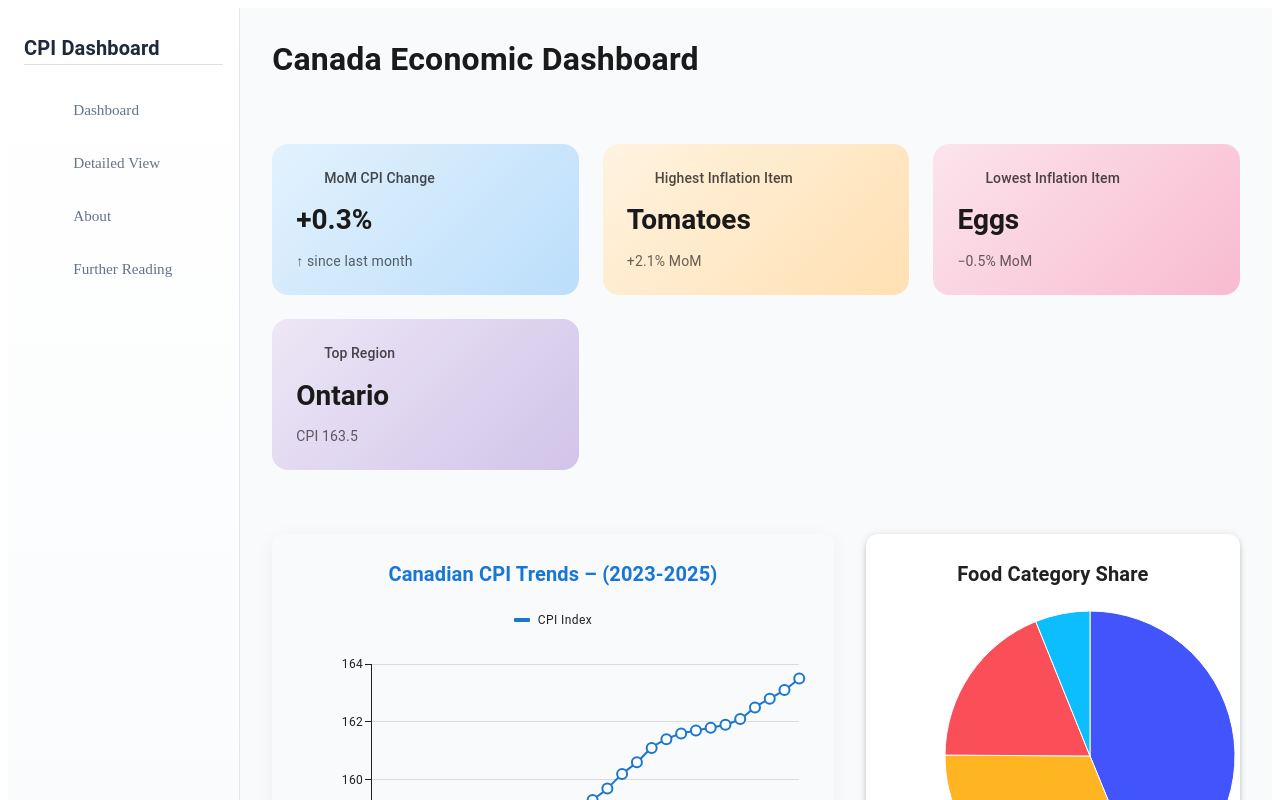
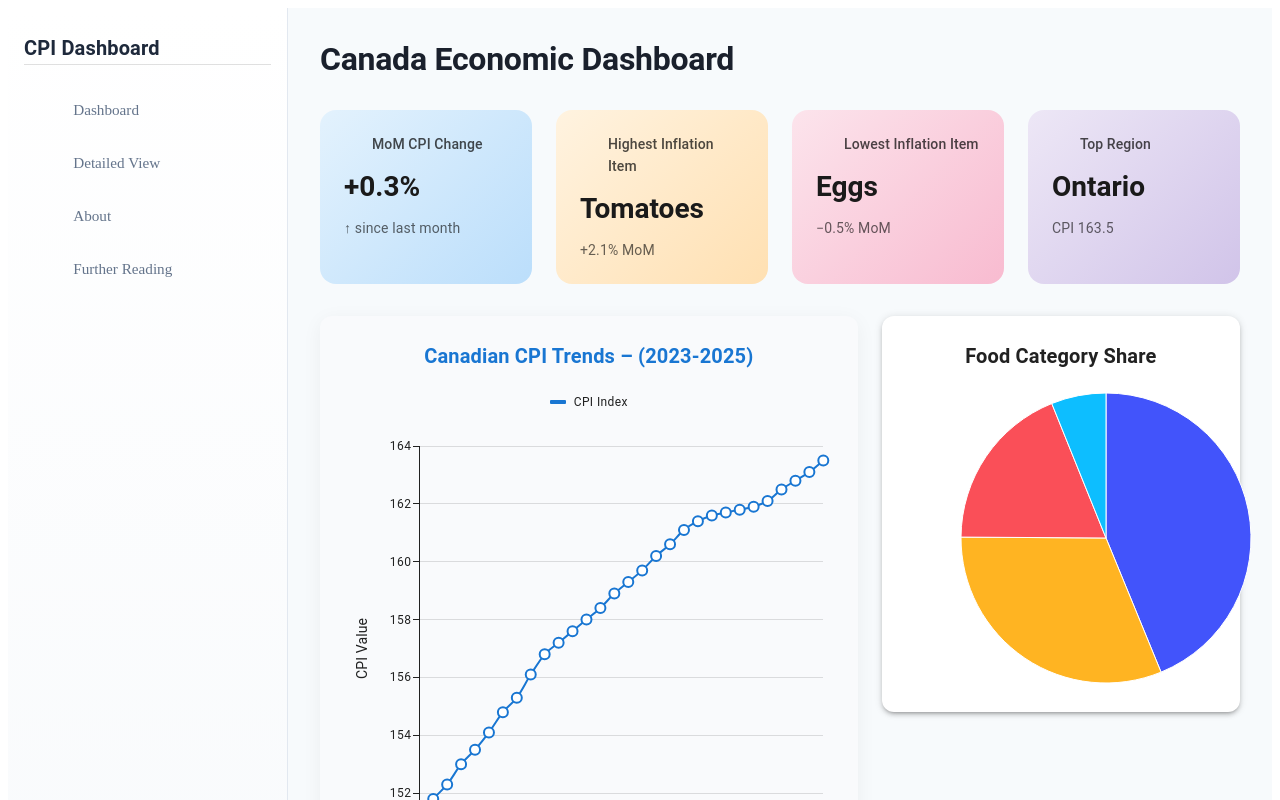
Before and after one commit to YimingH34/analytic-site, a React (Create React App) app: page / in a window 1280 px wide. Shown: the top 800 px of the page. Built offline with nearby package versions, Linux system fonts and the light colour scheme; some icons are missing.

Commit message:
updated the style on the main page

```diff
--- a/src/pages/DashboardPage.js
+++ b/src/pages/DashboardPage.js
@@ -1,5 +1,4 @@
 import Sidebar from '../components/Sidebar';
-import styles from './Dashboard.module.css';
 import { Box, Typography } from '@mui/material';
 import Chart1Line from '../components/Chart1';
 import Chart2Pie from '../components/Chart2';
@@ -8,27 +7,40 @@ import TrendingUpIcon from '@mui/icons-material/TrendingUp';
 import TrendingDownIcon from '@mui/icons-material/TrendingDown';
 import { useLingui } from '@lingui/react';
 
+// Common header style that matches other pages
+const headerStyles = {
+    fontSize: { xs: '1.75rem', md: '2rem' },
+    fontWeight: 700,
+    color: '#1a202c',
+    mb: 4
+};
+
 function DashboardPage() {
     const { i18n } = useLingui();
 
     return (
-        <Box sx={{ display: 'flex', bgcolor: '#f5f5f7' }}>
+        <Box sx={{
+            display: 'flex',
+            minHeight: '100vh',
+            backgroundColor: '#F7FAFC'
+        }}>
             <Sidebar />
-            <Box className={styles.container}>
-                <Typography
-                    variant="h4"
-                    gutterBottom
-                    sx={{
-                        fontWeight: 600,
-                        color: '#1a1a1a',
-                        mb: 4,
-                        fontSize: { xs: '1.5rem', md: '2rem' }
-                    }}
-                >
+            <Box sx={{
+                flex: 1,
+                display: 'flex',
+                flexDirection: 'column',
+                padding: { xs: 2, md: 4 }
+            }}>
+                <Typography variant="h2" sx={headerStyles}>
                     {i18n._('Canada Economic Dashboard')}
                 </Typography>
 
-                <div className={styles.topCards}>
+                <Box sx={{
+                    display: 'grid',
+                    gridTemplateColumns: { xs: '1fr', sm: 'repeat(2, 1fr)', lg: 'repeat(4, 1fr)' },
+                    gap: 3,
+                    mb: 4
+                }}>
                     <MetricCard
                         title={i18n._('MoM CPI Change')}
                         value="+0.3%"
@@ -58,9 +70,13 @@ function DashboardPage() {
                         trend={i18n._('CPI 163.5')}
                         color="linear-gradient(135deg, #ede7f6 0%, #d1c4e9 100%)"
                     />
-                </div>
+                </Box>
 
-                <div className={styles.chartsRow}>
+                <Box sx={{
+                    display: 'flex',
+                    gap: 3,
+                    flexDirection: { xs: 'column', lg: 'row' }
+                }}>
                     <Box sx={{ flex: 3, minWidth: 0 }}>
                         <Chart1Line />
                     </Box>
@@ -68,7 +84,7 @@ function DashboardPage() {
                     <Box sx={{ flex: 2, minWidth: 0 }}>
                         <Chart2Pie />
                     </Box>
-                </div>
+                </Box>
             </Box>
         </Box>
     );
```
